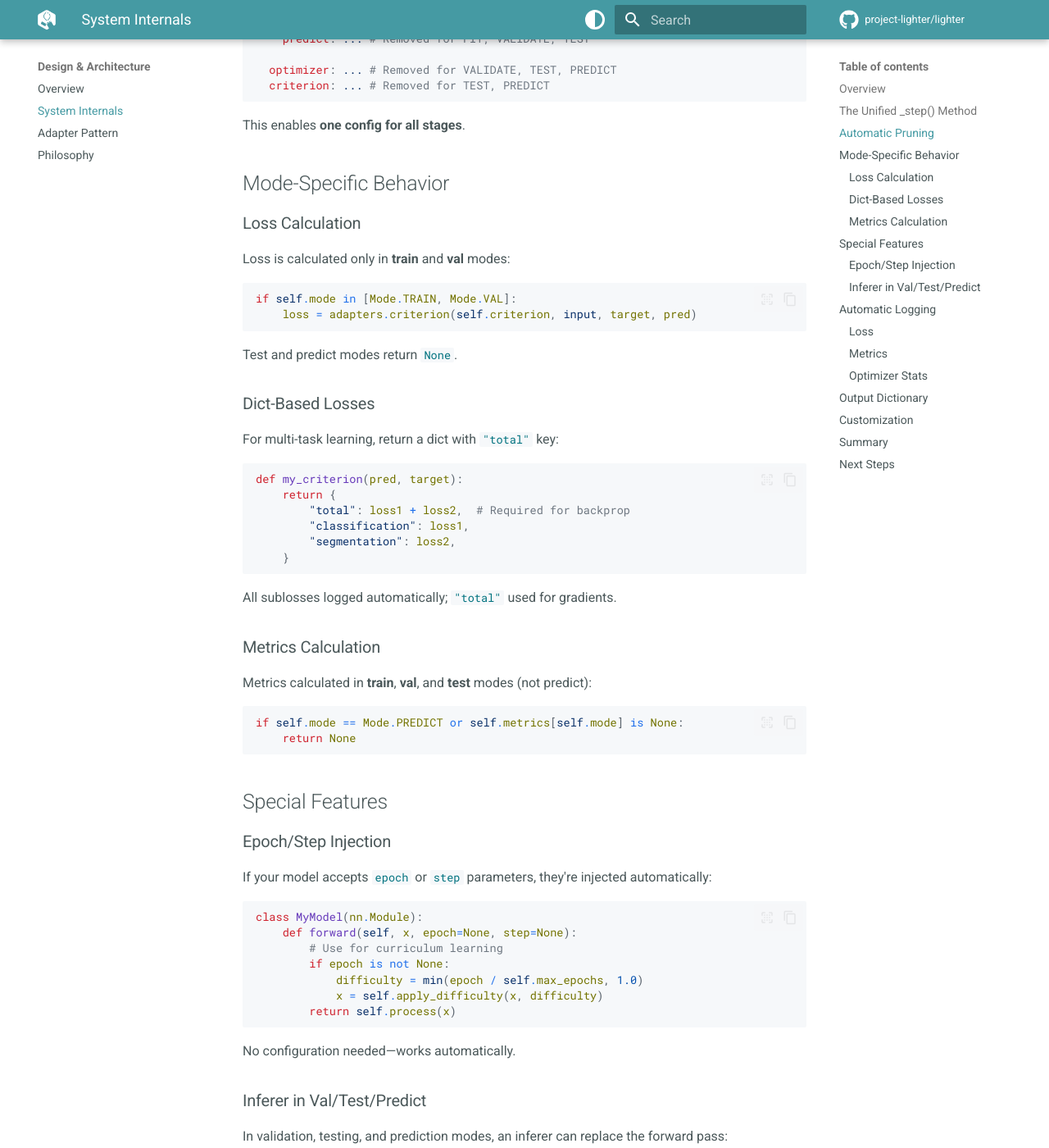
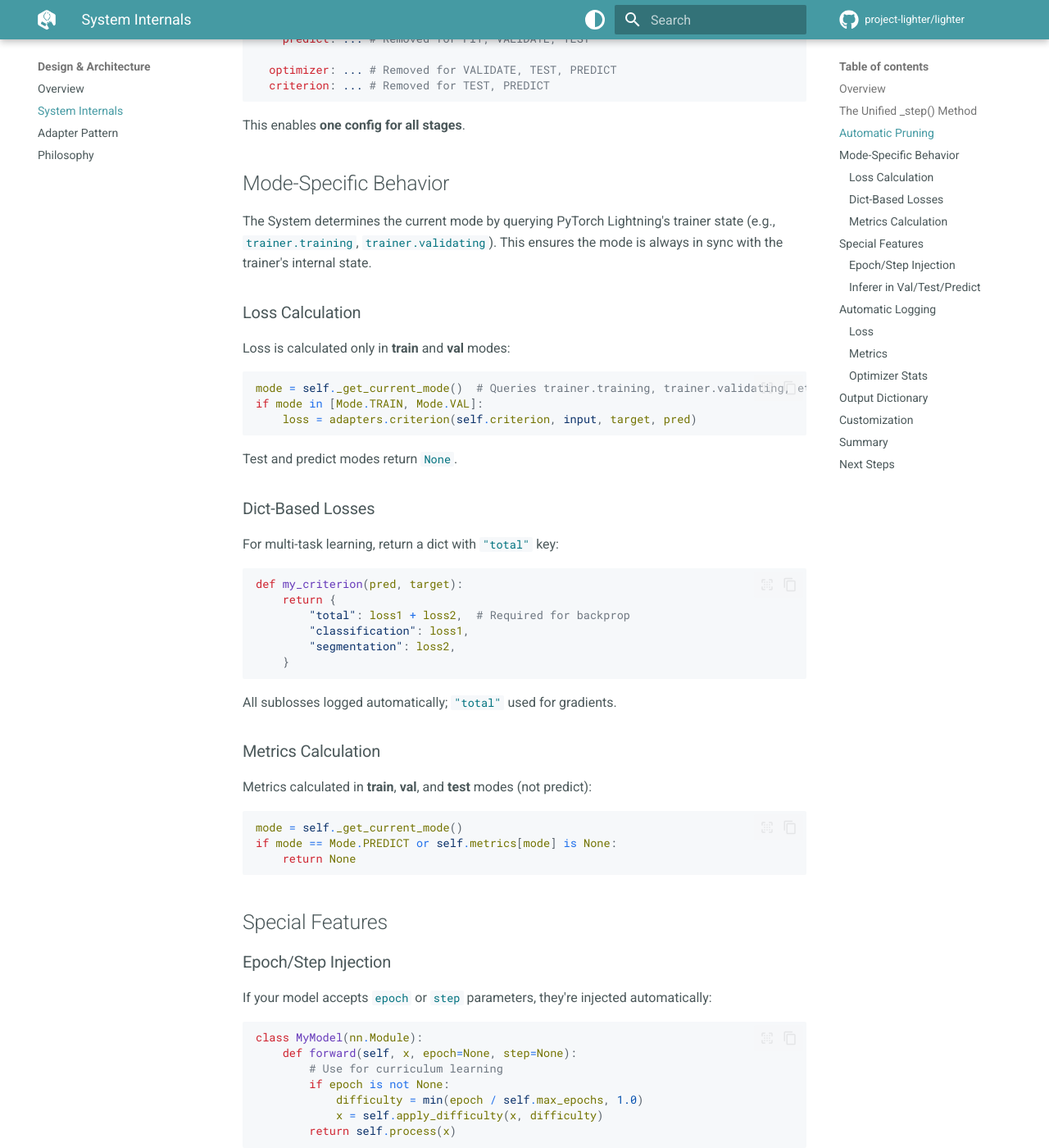
Before and after one commit to project-lighter/lighter, an MkDocs documentation site: the page built from docs/design/system.md, in a window 1280 px wide and 1400 px high, scrolled down 1193 px. Shown: the whole window at 82% size. Built offline with MkDocs 1.6.1 and Material for MkDocs 9.7.7, drawn with Linux system fonts in a browser that asks for light colours; comment, search, counter and statistics services are not loaded; some of the changed text lies outside the part shown.

Commit message:
Update System design documentation
Update documentation to reflect dynamic mode detection from trainer state.
Add explanations of how _get_current_mode() queries trainer.training,
trainer.validating, etc. to ensure mode is always in sync.

🤖 Generated with [Claude Code](https://claude.com/claude-code)

Co-Authored-By: Claude <noreply@anthropic.com>

````diff
--- a/docs/design/system.md
+++ b/docs/design/system.md
@@ -54,12 +54,15 @@ This enables **one config for all stages**.
 
 ## Mode-Specific Behavior
 
+The System determines the current mode by querying PyTorch Lightning's trainer state (e.g., `trainer.training`, `trainer.validating`). This ensures the mode is always in sync with the trainer's internal state.
+
 ### Loss Calculation
 
 Loss is calculated only in **train** and **val** modes:
 
 ```python
-if self.mode in [Mode.TRAIN, Mode.VAL]:
+mode = self._get_current_mode()  # Queries trainer.training, trainer.validating, etc.
+if mode in [Mode.TRAIN, Mode.VAL]:
     loss = adapters.criterion(self.criterion, input, target, pred)
 ```
 
@@ -85,7 +88,8 @@ All sublosses logged automatically; `"total"` used for gradients.
 Metrics calculated in **train**, **val**, and **test** modes (not predict):
 
 ```python
-if self.mode == Mode.PREDICT or self.metrics[self.mode] is None:
+mode = self._get_current_mode()
+if mode == Mode.PREDICT or self.metrics[mode] is None:
     return None
 ```
 
@@ -112,7 +116,8 @@ No configuration needed—works automatically.
 In validation, testing, and prediction modes, an inferer can replace the forward pass:
 
 ```python
-if self.inferer and self.mode in [Mode.VAL, Mode.TEST, Mode.PREDICT]:
+mode = self._get_current_mode()
+if self.inferer and mode in [Mode.VAL, Mode.TEST, Mode.PREDICT]:
     return self.inferer(input, self.model, **kwargs)
 return self.model(input, **kwargs)
 ```
@@ -175,7 +180,8 @@ class CustomSystem(System):
     def _log_stats(self, loss, metrics, batch_idx):
         super()._log_stats(loss, metrics, batch_idx)
         # Add custom logging
-        if self.mode == Mode.TRAIN:
+        mode = self._get_current_mode()
+        if mode == Mode.TRAIN:
             self.log("custom/my_metric", my_value)
 
     def on_train_epoch_end(self):
````
